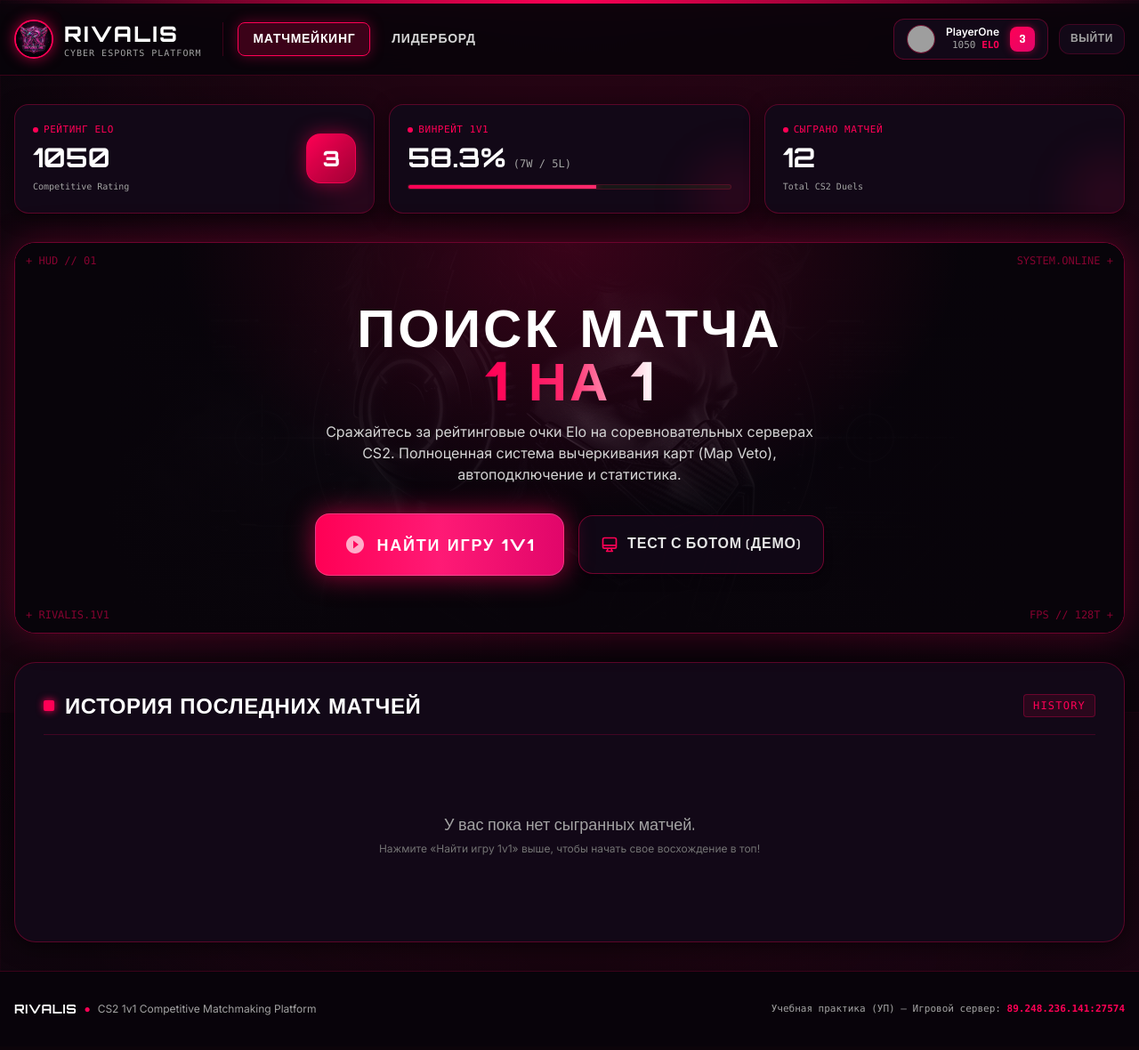
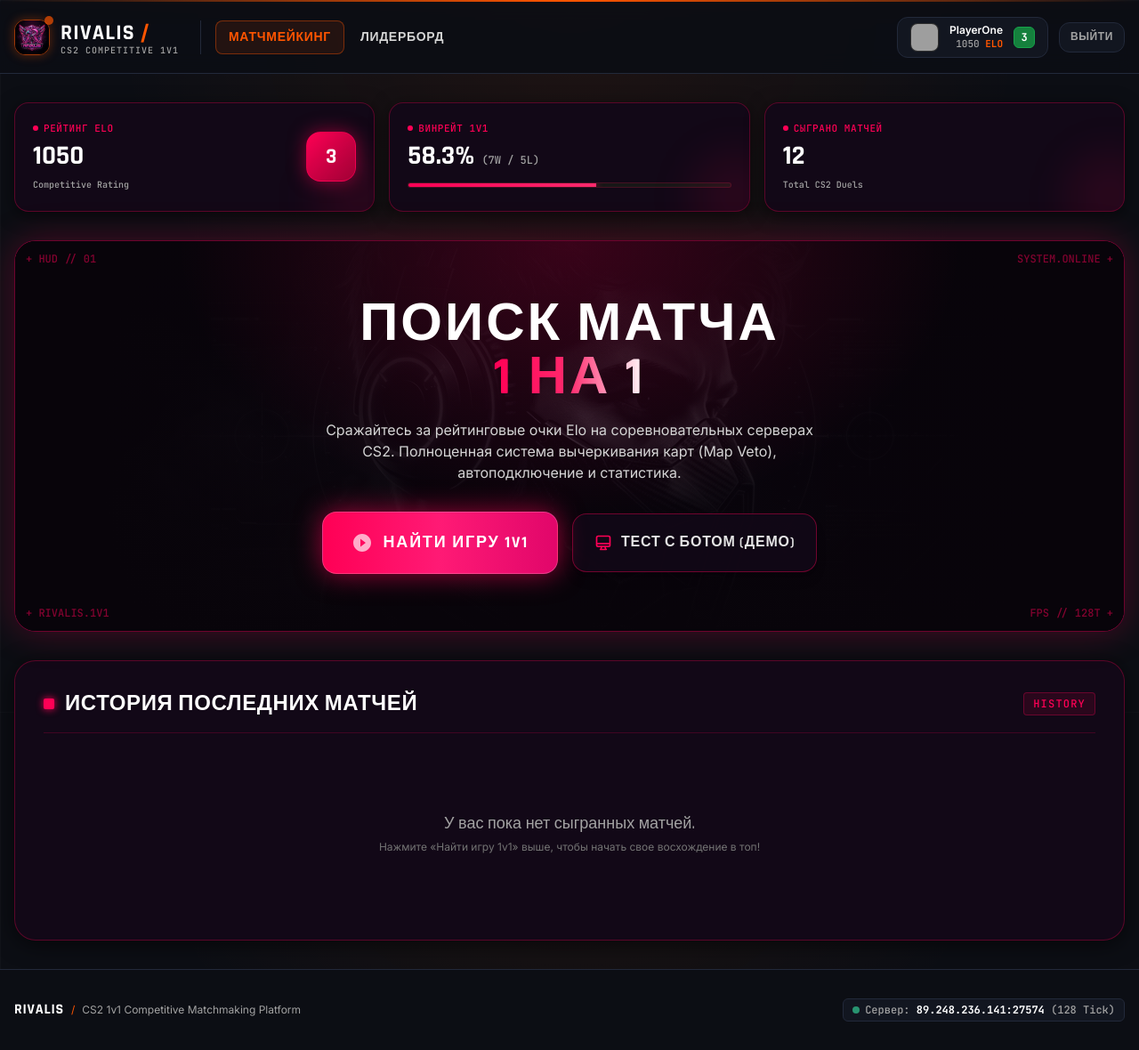
Before and after one commit to dirtnambozz-glitch/cs2-faceit, a Laravel app: page / in a window 1280 px wide. Shown: the whole page at 89% size. Before the commit the page ends 1141 px from the top, so only its background shows below. Run offline with Laravel 12, Linux system fonts and the light colour scheme; a user stored in the database is signed in; data comes from the database, SQL or seed files in the repository; data that the repository does not hold is empty; some libraries are stand-ins or nearby versions; grey boxes are pictures that could not be loaded.

Commit message:
feat(layout): overhaul app layout and design system to authentic Faceit style

```diff
--- /dev/null
+++ b/resources/views/components/faceit-level.blade.php
@@ -0,0 +1,35 @@
+@props([
+    'level' => 1,
+    'size' => 'md',
+])
+
+@php
+$lvl = max(1, min(10, (int)$level));
+
+$styles = match($lvl) {
+    1 => 'bg-[#52525b] text-neutral-100 border-[#71717a]',
+    2 => 'bg-[#16a34a] text-white border-[#22c55e]',
+    3 => 'bg-[#15803d] text-white border-[#16a34a]',
+    4 => 'bg-[#ca8a04] text-neutral-950 font-black border-[#eab308]',
+    5 => 'bg-[#d97706] text-neutral-950 font-black border-[#f59e0b]',
+    6 => 'bg-[#ea580c] text-white border-[#f97316]',
+    7 => 'bg-[#f97316] text-white border-[#ea580c]',
+    8 => 'bg-[#ff5500] text-white border-[#ff7733] shadow-[0_0_12px_rgba(255,85,0,0.4)]',
+    9 => 'bg-[#dc2626] text-white border-[#ef4444] shadow-[0_0_14px_rgba(220,38,38,0.45)]',
+    10 => 'bg-gradient-to-br from-[#ef4444] via-[#dc2626] to-[#991b1b] text-white border-[#fbbf24] shadow-[0_0_18px_rgba(239,68,68,0.6)] ring-1 ring-[#fbbf24]/60',
+    default => 'bg-[#52525b] text-white border-[#71717a]',
+};
+
+$sizeClasses = match($size) {
+    'xs' => 'w-5 h-5 text-[10px] rounded',
+    'sm' => 'w-6 h-6 text-xs rounded-md',
+    'md' => 'w-8 h-8 text-sm rounded-lg',
+    'lg' => 'w-12 h-12 text-xl rounded-xl',
+    'xl' => 'w-16 h-16 text-2xl rounded-2xl',
+    default => 'w-8 h-8 text-sm rounded-lg',
+};
+@endphp
+
+<span {{ $attributes->merge(['class' => "inline-flex items-center justify-center font-bold font-mono tracking-tight border select-none {$styles} {$sizeClasses}"]) }} title="FACEIT Level {{ $lvl }}">
+    {{ $lvl }}
+</span>
--- a/resources/views/layouts/app.blade.php
+++ b/resources/views/layouts/app.blade.php
@@ -12,30 +12,39 @@
             theme: {
                 extend: {
                     colors: {
+                        faceit: {
+                            orange: '#FF5500',
+                            orangeHover: '#FF6E1A',
+                            orangeDark: '#E04B00',
+                            canvas: '#0C0E14',
+                            card: '#121620',
+                            cardLight: '#181E2B',
+                            cardHover: '#1D2435',
+                            border: '#22293A',
+                            borderLight: 'rgba(255, 255, 255, 0.08)',
+                            muted: '#94A3B8',
+                        },
                         rivalis: {
-                            pink: '#FF0055',
-                            pinkHover: '#FF2A6D',
-                            pinkDark: '#C2003F',
-                            neon: '#FF1A75',
-                            magenta: '#E1066A',
-                            dark: '#08040A',
-                            darker: '#050207',
-                            card: '#120817',
-                            cardLight: '#1A0D22',
-                            border: 'rgba(255, 0, 85, 0.22)',
-                            borderBright: 'rgba(255, 0, 85, 0.55)',
-                        },
-                        faceit: {
-                            orange: '#FF0055',
-                            orangeHover: '#FF2A6D',
-                            dark: '#08040A',
-                            card: '#120817',
-                            border: 'rgba(255, 0, 85, 0.22)',
+                            pink: '#FF5500',
+                            pinkHover: '#FF6E1A',
+                            pinkDark: '#E04B00',
+                            neon: '#FF5500',
+                            magenta: '#FF6E1A',
+                            dark: '#0C0E14',
+                            darker: '#080A0E',
+                            card: '#121620',
+                            cardLight: '#181E2B',
+                            border: '#22293A',
+                            borderBright: 'rgba(255, 85, 0, 0.45)',
                         }
                     },
                     fontFamily: {
-                        orbitron: ['Orbitron', 'sans-serif'],
+                        sans: ['Inter', '-apple-system', 'BlinkMacSystemFont', 'Segoe UI', 'Roboto', 'sans-serif'],
                         rajdhani: ['Rajdhani', 'sans-serif'],
+                        mono: ['JetBrains Mono', 'Menlo', 'Monaco', 'Courier New', 'monospace'],
+                        faceit: ['Rajdhani', 'sans-serif'],
+                        cyber: ['Rajdhani', 'sans-serif'],
+                        orbitron: ['Rajdhani', 'sans-serif'],
                     }
                 }
             }
@@ -43,87 +52,71 @@
     </script>
     <link rel="preconnect" href="https://fonts.googleapis.com">
     <link rel="preconnect" href="https://fonts.gstatic.com" crossorigin>
-    <link href="https://fonts.googleapis.com/css2?family=Orbitron:wght@600;700;800;900&family=Rajdhani:wght@500;600;700;800&family=Inter:wght@400;500;600;700&display=swap" rel="stylesheet">
+    <link href="https://fonts.googleapis.com/css2?family=Inter:wght@400;500;600;700&family=JetBrains+Mono:wght@500;600;700&family=Rajdhani:wght@500;600;700;800&display=swap" rel="stylesheet">
     <style>
         body {
             font-family: 'Inter', sans-serif;
-            background-color: #08040A;
+            background-color: #0C0E14;
             background-image:
-                radial-gradient(circle at 50% -20%, rgba(255, 0, 85, 0.18) 0%, transparent 60%),
-                radial-gradient(circle at 100% 40%, rgba(225, 6, 106, 0.08) 0%, transparent 45%),
-                radial-gradient(circle at 0% 80%, rgba(255, 26, 117, 0.06) 0%, transparent 50%),
-                linear-gradient(rgba(255, 0, 85, 0.03) 1px, transparent 1px),
-                linear-gradient(90deg, rgba(255, 0, 85, 0.03) 1px, transparent 1px);
-            background-size: 100% 100%, 100% 100%, 100% 100%, 48px 48px, 48px 48px;
+                radial-gradient(circle at 50% 0%, rgba(255, 85, 0, 0.08) 0%, transparent 50%),
+                linear-gradient(rgba(255, 255, 255, 0.02) 1px, transparent 1px),
+                linear-gradient(90deg, rgba(255, 255, 255, 0.02) 1px, transparent 1px);
+            background-size: 100% 100%, 40px 40px, 40px 40px;
             background-attachment: fixed;
         }
         .font-faceit { font-family: 'Rajdhani', sans-serif; }
-        .font-cyber { font-family: 'Orbitron', 'Rajdhani', sans-serif; }
+        .font-cyber { font-family: 'Rajdhani', sans-serif; }
 
-        .neon-glow {
-            box-shadow: 0 0 20px rgba(255, 0, 85, 0.45);
-        }
-        .neon-glow-lg {
-            box-shadow: 0 0 35px rgba(255, 0, 85, 0.65), 0 0 10px rgba(255, 0, 85, 0.4);
-        }
-        .neon-text {
-            text-shadow: 0 0 12px rgba(255, 0, 85, 0.8), 0 0 24px rgba(255, 0, 85, 0.4);
-        }
-        .neon-border {
-            border: 1px solid rgba(255, 0, 85, 0.35);
-            box-shadow: inset 0 0 15px rgba(255, 0, 85, 0.08);
-        }
-        .cyber-clip {
-            clip-path: polygon(0 0, calc(100% - 14px) 0, 100% 14px, 100% 100%, 14px 100%, 0 calc(100% - 14px));
-        }
-        .cyber-clip-sm {
-            clip-path: polygon(0 0, calc(100% - 8px) 0, 100% 8px, 100% 100%, 8px 100%, 0 calc(100% - 8px));
-        }
-        .cyber-btn {
-            clip-path: polygon(12px 0, 100% 0, 100% calc(100% - 12px), calc(100% - 12px) 100%, 0 100%, 0 12px);
-        }
+        /* Custom subtle scrollbar */
+        ::-webkit-scrollbar { width: 8px; height: 8px; }
+        ::-webkit-scrollbar-track { background: #0C0E14; }
+        ::-webkit-scrollbar-thumb { background: #22293A; border-radius: 4px; }
+        ::-webkit-scrollbar-thumb:hover { background: #FF5500; }
     </style>
     @livewireStyles
 </head>
-<body class="bg-[#08040A] text-neutral-100 min-h-screen flex flex-col antialiased selection:bg-[#FF0055] selection:text-white">
+<body class="bg-[#0C0E14] text-neutral-100 min-h-screen flex flex-col antialiased selection:bg-[#FF5500] selection:text-white">
 
-<!-- Top Cyberpunk Accent Line -->
-<div class="h-1 w-full bg-gradient-to-r from-transparent via-[#FF0055] to-transparent shadow-[0_0_15px_#FF0055]"></div>
+<!-- Subtle FACEIT Orange Top Accent Line -->
+<div class="h-0.5 w-full bg-gradient-to-r from-transparent via-[#FF5500] to-transparent shadow-[0_0_12px_#FF5500]"></div>
 
 <!-- Header -->
-<header class="border-b border-[#FF0055]/20 bg-[#08040A]/85 backdrop-blur-md sticky top-0 z-50">
-    <div class="max-w-7xl mx-auto px-4 h-20 flex items-center justify-between">
-        <!-- Logo & Brand -->
+<header class="border-b border-[#22293A] bg-[#0C0E14]/90 backdrop-blur-md sticky top-0 z-50">
+    <div class="max-w-7xl mx-auto px-4 h-16 sm:h-20 flex items-center justify-between">
+        <!-- Logo & Navigation -->
         <div class="flex items-center space-x-6">
             <a href="{{ auth()->check() ? route('home') : route('leaderboard') }}" class="flex items-center space-x-3 group">
                 <div class="relative">
-                    <img src="/images/rivalis-logo.jpg" alt="RIVALIS Logo" class="w-11 h-11 rounded-full object-cover border-2 border-[#FF0055] shadow-[0_0_15px_rgba(255,0,85,0.6)] group-hover:scale-105 transition-transform">
-                    <div class="absolute -top-1 -right-1 w-3 h-3 bg-[#FF0055] rounded-full animate-ping"></div>
+                    <img src="/images/rivalis-logo.jpg" alt="RIVALIS Logo" class="w-10 h-10 rounded-xl object-cover border border-[#FF5500]/60 shadow-[0_0_12px_rgba(255,85,0,0.35)] group-hover:scale-105 transition-transform">
+                    <div class="absolute -top-1 -right-1 w-2.5 h-2.5 bg-[#FF5500] rounded-full animate-pulse"></div>
                 </div>
                 <div>
-                    <span class="font-cyber font-extrabold text-2xl text-white tracking-widest uppercase group-hover:text-[#FF0055] transition-colors">
-                        RIVALIS
-                    </span>
-                    <p class="text-[10px] font-mono tracking-widest text-neutral-400 uppercase hidden sm:block -mt-0.5">
-                        CYBER ESPORTS PLATFORM
+                    <div class="flex items-center space-x-1.5">
+                        <span class="font-faceit font-extrabold text-2xl text-white tracking-wider uppercase group-hover:text-[#FF5500] transition-colors">
+                            RIVALIS
+                        </span>
+                        <span class="text-[#FF5500] font-black text-2xl">/</span>
+                    </div>
+                    <p class="text-[10px] font-mono tracking-widest text-neutral-400 uppercase hidden sm:block -mt-1">
+                        CS2 COMPETITIVE 1V1
                     </p>
                 </div>
             </a>
 
             <!-- Navigation Links -->
-            <nav class="hidden md:flex items-center space-x-2 pl-4 border-l border-[#FF0055]/20">
+            <nav class="hidden md:flex items-center space-x-1 pl-4 border-l border-[#22293A]">
                 @auth
-                <a href="{{ route('home') }}" class="px-4 py-2 rounded-lg text-sm font-faceit font-bold uppercase tracking-wider {{ request()->routeIs('home') ? 'text-white bg-[#FF0055]/20 border border-[#FF0055] shadow-[0_0_15px_rgba(255,0,85,0.35)]' : 'text-neutral-300 hover:text-white hover:bg-[#FF0055]/10' }} transition">
+                <a href="{{ route('home') }}" class="px-3.5 py-2 rounded-lg text-sm font-faceit font-bold uppercase tracking-wider {{ request()->routeIs('home') ? 'text-[#FF5500] bg-[#FF5500]/10 border border-[#FF5500]/40' : 'text-neutral-300 hover:text-white hover:bg-white/5' }} transition">
                     Матчмейкинг
                 </a>
                 @endauth
-                <a href="{{ route('leaderboard') }}" class="px-4 py-2 rounded-lg text-sm font-faceit font-bold uppercase tracking-wider {{ request()->routeIs('leaderboard') ? 'text-white bg-[#FF0055]/20 border border-[#FF0055] shadow-[0_0_15px_rgba(255,0,85,0.35)]' : 'text-neutral-300 hover:text-white hover:bg-[#FF0055]/10' }} transition">
+                <a href="{{ route('leaderboard') }}" class="px-3.5 py-2 rounded-lg text-sm font-faceit font-bold uppercase tracking-wider {{ request()->routeIs('leaderboard') ? 'text-[#FF5500] bg-[#FF5500]/10 border border-[#FF5500]/40' : 'text-neutral-300 hover:text-white hover:bg-white/5' }} transition">
                     Лидерборд
                 </a>
                 @auth
                 @if(auth()->user()->isAdmin())
-                <a href="{{ route('admin.dashboard') }}" class="px-4 py-2 rounded-lg text-sm font-faceit font-bold uppercase tracking-wider flex items-center space-x-1.5 {{ request()->routeIs('admin.dashboard') || request()->routeIs('server.settings') ? 'text-white bg-[#FF0055]/20 border border-[#FF0055] shadow-[0_0_15px_rgba(255,0,85,0.35)]' : 'text-[#FF2A6D] hover:text-white hover:bg-[#FF0055]/15' }} transition">
-                    <svg class="w-4 h-4 text-[#FF0055]" fill="none" stroke="currentColor" viewBox="0 0 24 24"><path stroke-linecap="round" stroke-linejoin="round" stroke-width="2" d="M9 12l2 2 4-4m5.618-4.016A11.955 11.955 0 0112 2.944a11.955 11.955 0 01-8.618 3.04A12.02 12.02 0 003 9c0 5.591 3.824 10.29 9 11.622 5.176-1.332 9-6.03 9-11.622 0-1.042-.133-2.052-.382-3.016z"/></svg>
+                <a href="{{ route('admin.dashboard') }}" class="px-3.5 py-2 rounded-lg text-sm font-faceit font-bold uppercase tracking-wider flex items-center space-x-1.5 {{ request()->routeIs('admin.dashboard') || request()->routeIs('server.settings') ? 'text-[#FF5500] bg-[#FF5500]/10 border border-[#FF5500]/40' : 'text-neutral-300 hover:text-white hover:bg-white/5' }} transition">
+                    <svg class="w-4 h-4 text-[#FF5500]" fill="none" stroke="currentColor" viewBox="0 0 24 24"><path stroke-linecap="round" stroke-linejoin="round" stroke-width="2" d="M9 12l2 2 4-4m5.618-4.016A11.955 11.955 0 0112 2.944a11.955 11.955 0 01-8.618 3.04A12.02 12.02 0 003 9c0 5.591 3.824 10.29 9 11.622 5.176-1.332 9-6.03 9-11.622 0-1.042-.133-2.052-.382-3.016z"/></svg>
                     <span>Админ-панель</span>
                 </a>
                 @endif
@@ -135,43 +128,49 @@
         <div class="flex items-center space-x-3">
             @auth
                 @if(!auth()->user()->steam_id)
-                <a href="{{ route('profile') }}" class="hidden sm:flex items-center space-x-1.5 bg-[#FF0055]/15 border border-[#FF0055]/40 text-[#FF0055] px-3 py-1.5 rounded-lg text-xs font-semibold hover:bg-[#FF0055]/25 transition shadow-[0_0_10px_rgba(255,0,85,0.25)]">
+                <a href="{{ route('profile') }}" class="hidden sm:flex items-center space-x-1.5 bg-amber-500/10 border border-amber-500/30 text-amber-400 px-3 py-1.5 rounded-lg text-xs font-semibold hover:bg-amber-500/20 transition">
                     <svg class="w-3.5 h-3.5" fill="none" stroke="currentColor" viewBox="0 0 24 24"><path stroke-linecap="round" stroke-linejoin="round" stroke-width="2" d="M12 9v2m0 4h.01m-6.938 4h13.856c1.54 0 2.502-1.667 1.732-3L13.732 4c-.77-1.333-2.694-1.333-3.464 0L3.34 16c-.77 1.333.192 3 1.732 3z"/></svg>
                     <span>Привяжи Steam!</span>
                 </a>
                 @endif
-                <a href="{{ route('profile') }}" class="flex items-center space-x-3 bg-[#120817] border border-[#FF0055]/30 rounded-xl px-3.5 py-1.5 hover:border-[#FF0055] hover:shadow-[0_0_15px_rgba(255,0,85,0.35)] transition group">
-                    <img src="{{ auth()->user()->avatar ?? 'https://api.dicebear.com/7.x/bottts/svg?seed='.auth()->user()->name }}" class="w-8 h-8 rounded-full bg-neutral-900 border border-[#FF0055]/40" alt="">
+                <a href="{{ route('profile') }}" class="flex items-center space-x-3 bg-[#121620] border border-[#22293A] rounded-xl px-3.5 py-1.5 hover:border-[#FF5500]/60 transition group">
+                    <img src="{{ auth()->user()->avatar ?? 'https://api.dicebear.com/7.x/bottts/svg?seed='.auth()->user()->name }}" class="w-8 h-8 rounded-lg bg-neutral-900 border border-white/10 object-cover" alt="">
                     <div class="hidden sm:block text-right">
-                        <div class="text-xs font-semibold text-white leading-tight group-hover:text-[#FF0055] transition-colors flex items-center justify-end space-x-1.5">
+                        <div class="text-xs font-semibold text-white leading-tight group-hover:text-[#FF5500] transition-colors flex items-center justify-end space-x-1.5">
                             <span>{{ auth()->user()->name }}</span>
                             @if(auth()->user()->isAdmin())
-                                <span class="text-[9px] font-mono font-bold bg-[#FF0055] text-white px-1.5 py-0.5 rounded shadow">ADMIN</span>
+                                <span class="text-[9px] font-mono font-bold bg-[#FF5500] text-white px-1.5 py-0.5 rounded">ADMIN</span>
                             @endif
                         </div>
-                        <div class="text-[11px] font-mono text-neutral-400">{{ auth()->user()->elo }} <span class="text-[#FF0055] font-bold">ELO</span></div>
+                        <div class="text-[11px] font-mono text-neutral-400">{{ auth()->user()->elo }} <span class="text-[#FF5500] font-bold">ELO</span></div>
                     </div>
-                    <div class="w-7 h-7 rounded-lg flex items-center justify-center font-faceit font-bold text-sm bg-gradient-to-br from-[#FF0055] to-[#E1066A] text-white shadow-[0_0_8px_rgba(255,0,85,0.5)]">
-                        {{ auth()->user()->level }}
-                    </div>
+                    <x-faceit-level :level="auth()->user()->level" size="sm" />
                 </a>
                 <form method="POST" action="{{ route('logout') }}">
                     @csrf
-                    <button type="submit" class="px-3 py-2 text-xs font-faceit font-bold uppercase tracking-wider text-neutral-400 hover:text-white bg-[#120817] border border-[#FF0055]/20 rounded-xl hover:border-red-500 hover:bg-red-500/10 transition cursor-pointer">
+                    <button type="submit" class="px-3 py-2 text-xs font-faceit font-bold uppercase tracking-wider text-neutral-400 hover:text-white bg-[#121620] border border-[#22293A] rounded-xl hover:border-red-500/50 hover:bg-red-500/10 transition cursor-pointer">
                         Выйти
                     </button>
                 </form>
             @else
-                <a href="{{ route('login') }}" class="px-5 py-2.5 text-sm font-faceit font-bold uppercase tracking-wider text-neutral-200 hover:text-white bg-[#120817] rounded-xl border border-[#FF0055]/30 hover:border-[#FF0055] transition">Войти</a>
-                <a href="{{ route('register') }}" class="px-5 py-2.5 text-sm font-faceit font-bold uppercase tracking-wider text-white bg-gradient-to-r from-[#FF0055] to-[#E1066A] hover:brightness-110 rounded-xl shadow-[0_0_20px_rgba(255,0,85,0.4)] transition">Регистрация</a>
+                <a href="{{ route('login') }}" class="px-4 py-2 text-sm font-faceit font-bold uppercase tracking-wider text-neutral-200 hover:text-white bg-[#121620] rounded-xl border border-[#22293A] hover:border-white/20 transition">Войти</a>
+                <a href="{{ route('register') }}" class="px-4 py-2 text-sm font-faceit font-bold uppercase tracking-wider text-white bg-[#FF5500] hover:bg-[#FF6E1A] rounded-xl shadow-[0_0_15px_rgba(255,85,0,0.35)] transition">Регистрация</a>
             @endauth
         </div>
     </div>
 </header>
 
 @if(session('warning'))
-<div class="bg-[#FF0055]/15 border-b border-[#FF0055]/30 py-2.5 px-4 text-center text-xs text-[#FF2A6D] font-semibold tracking-wide">
-    {{ session('warning') }}
+<div class="bg-amber-500/10 border-b border-amber-500/30 py-2.5 px-4 text-center text-xs text-amber-300 font-semibold tracking-wide flex items-center justify-center space-x-2">
+    <svg class="w-4 h-4 text-amber-400 shrink-0" fill="none" stroke="currentColor" viewBox="0 0 24 24"><path stroke-linecap="round" stroke-linejoin="round" stroke-width="2" d="M12 9v2m0 4h.01m-6.938 4h13.856c1.54 0 2.502-1.667 1.732-3L13.732 4c-.77-1.333-2.694-1.333-3.464 0L3.34 16c-.77 1.333.192 3 1.732 3z"/></svg>
+    <span>{{ session('warning') }}</span>
+</div>
+@endif
+
+@if(session('status'))
+<div class="bg-emerald-500/10 border-b border-emerald-500/30 py-2.5 px-4 text-center text-xs text-emerald-300 font-semibold tracking-wide flex items-center justify-center space-x-2">
+    <svg class="w-4 h-4 text-emerald-400 shrink-0" fill="none" stroke="currentColor" viewBox="0 0 24 24"><path stroke-linecap="round" stroke-linejoin="round" stroke-width="2" d="M5 13l4 4L19 7"/></svg>
+    <span>{{ session('status') }}</span>
 </div>
 @endif
 
@@ -179,15 +178,18 @@
     {{ $slot }}
 </main>
 
-<footer class="border-t border-[#FF0055]/20 bg-[#08040A]/95 py-8 text-center text-xs text-neutral-500">
+<footer class="border-t border-[#22293A] bg-[#0C0E14] py-8 text-xs text-neutral-500">
     <div class="max-w-7xl mx-auto px-4 flex flex-col sm:flex-row items-center justify-between gap-4">
         <div class="flex items-center space-x-2">
-            <span class="font-cyber font-bold text-white text-sm tracking-wider">RIVALIS</span>
-            <span class="text-[#FF0055]">●</span>
+            <span class="font-faceit font-bold text-white text-base tracking-wider">RIVALIS</span>
+            <span class="text-[#FF5500]">/</span>
             <span class="text-neutral-400">CS2 1v1 Competitive Matchmaking Platform</span>
         </div>
-        <div class="text-neutral-400 text-[11px] font-mono">
-            Учебная практика (УП) — Игровой сервер: <span class="text-[#FF0055] font-semibold">89.248.236.141:27574</span>
+        <div class="flex items-center space-x-3 text-neutral-400 text-xs font-mono">
+            <span class="inline-flex items-center space-x-1.5 bg-[#121620] border border-[#22293A] px-2.5 py-1 rounded-md">
+                <span class="w-2 h-2 rounded-full bg-emerald-400 animate-pulse"></span>
+                <span>Сервер: <strong class="text-white">89.248.236.141:27574</strong> (128 Tick)</span>
+            </span>
         </div>
     </div>
 </footer>
```
